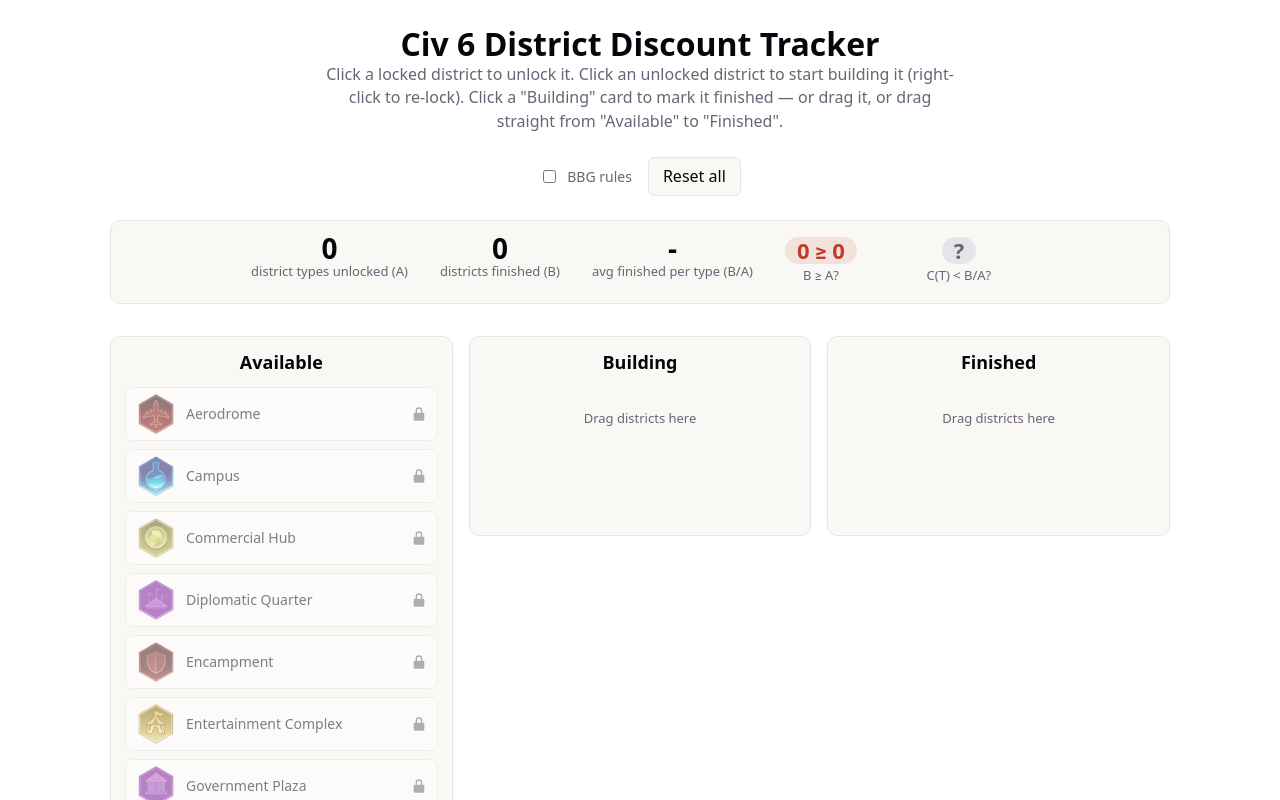
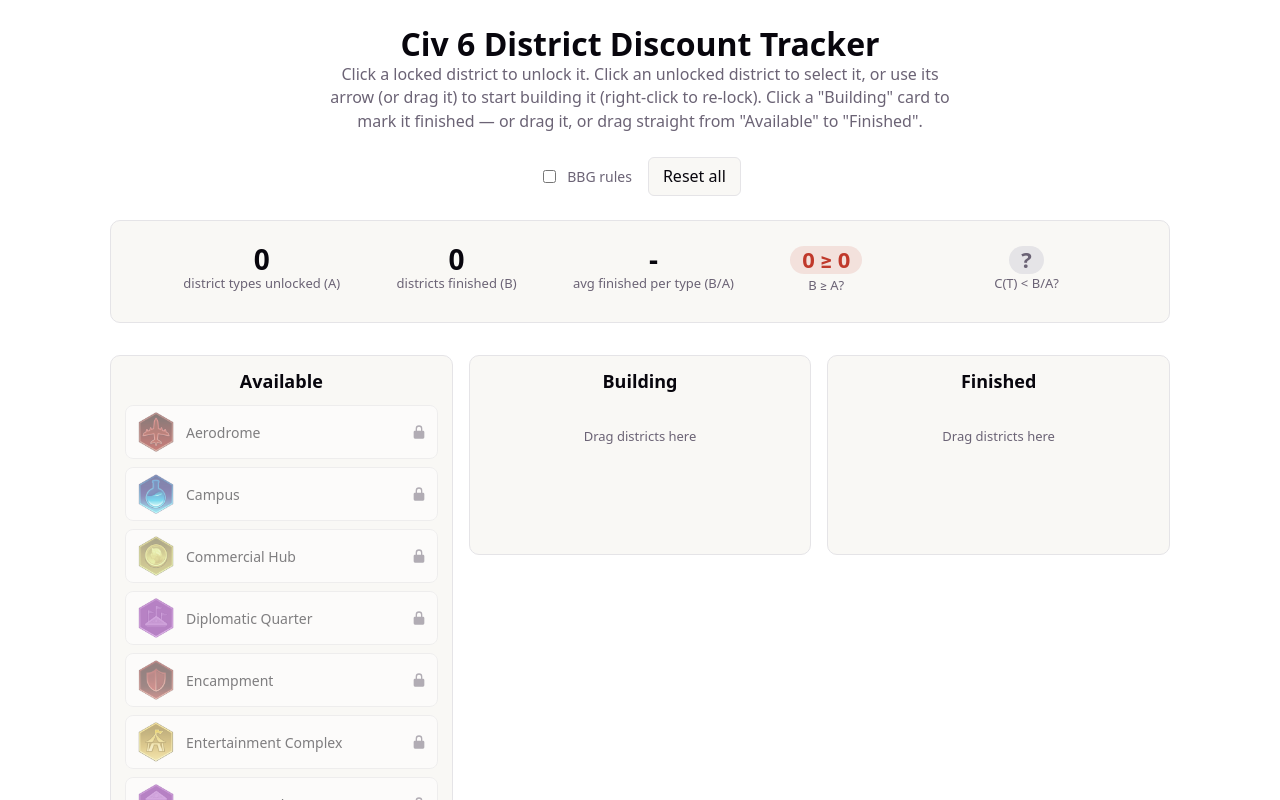
Before and after one commit to Waelmio/civ6-discount, a React (Vite) app: page / in a window 1280 px wide. Shown: the top 800 px of the page. Built offline with nearby package versions, Linux system fonts and the light colour scheme.

Commit message:
Improve the looks

```diff
--- a/src/App.css
+++ b/src/App.css
@@ -49,8 +49,7 @@
 
 .summary-bar {
   display: flex;
-  justify-content: center;
-  gap: 32px;
+  justify-content: space-evenly;
   padding: 16px;
   margin-bottom: 32px;
   background: var(--bg-card);
@@ -62,6 +61,7 @@
   display: flex;
   flex-direction: column;
   align-items: center;
+  justify-content: center;
 }
 
 .stat-value {
@@ -105,6 +105,36 @@
   font-variant-numeric: tabular-nums;
   text-align: center;
   white-space: nowrap;
+}
+
+.gate-row {
+  display: inline-flex;
+  align-items: center;
+  gap: 0;
+}
+
+.gate-icon-slot {
+  display: flex;
+  align-items: center;
+  justify-content: center;
+  width: 46px;
+  height: 46px;
+  margin-right: -8px;
+  flex-shrink: 0;
+}
+
+.gate-icon {
+  width: 100%;
+  height: 100%;
+  object-fit: contain;
+}
+
+.gate-label {
+  display: inline-block;
+  width: 140px;
+  margin-left: 38px;
+  text-align: center;
+  transform: translateY(-11px);
 }
 
 h2 {
@@ -225,6 +255,11 @@
   background: var(--good-bg);
 }
 
+.district-tile.selected {
+  border-color: var(--accent);
+  box-shadow: 0 0 0 1px var(--accent);
+}
+
 .district-tile.building {
   cursor: grab;
 }
@@ -238,6 +273,27 @@
   height: 16px;
   color: var(--text);
   flex-shrink: 0;
+}
+
+.move-to-building-btn {
+  flex-shrink: 0;
+  display: inline-flex;
+  align-items: center;
+  justify-content: center;
+  border: none;
+  background: none;
+  color: var(--text);
+  cursor: pointer;
+  padding: 0 2px;
+}
+
+.move-to-building-btn svg {
+  width: 18px;
+  height: 18px;
+}
+
+.move-to-building-btn:hover {
+  color: var(--text-h);
 }
 
 .badge {
--- a/src/App.tsx
+++ b/src/App.tsx
@@ -40,6 +40,7 @@
   );
   const [dragOverColumn, setDragOverColumn] = useState<"building" | "finished" | null>(null);
   const [hoveredDistrictId, setHoveredDistrictId] = useState<string | null>(null);
+  const [selectedDistrictId, setSelectedDistrictId] = useState<string | null>(null);
   const [contextMenu, setContextMenu] = useState<{ x: number; y: number; districtId: string } | null>(
     null,
   );
@@ -85,7 +86,11 @@
     return map;
   }, [summary]);
 
-  const hoveredResult = hoveredDistrictId ? resultById.get(hoveredDistrictId) : undefined;
+  const focusedDistrictId = hoveredDistrictId ?? selectedDistrictId;
+  const hoveredResult = focusedDistrictId ? resultById.get(focusedDistrictId) : undefined;
+  const focusedDistrict = focusedDistrictId
+    ? DISTRICTS.find((d) => d.id === focusedDistrictId)
+    : undefined;
   const hasHoverData = !!hoveredResult && summary.districtTypesUnlocked > 0;
   // C(T) < B/A, compared via cross-multiplication to avoid float rounding.
   const hoverBelowAverage =
@@ -180,9 +185,9 @@
       <header>
         <h1>Civ 6 District Discount Tracker</h1>
         <p className="subtitle">
-          Click a locked district to unlock it. Click an unlocked district to start building it
-          (right-click to re-lock). Click a "Building" card to mark it finished — or drag it, or
-          drag straight from "Available" to "Finished".
+          Click a locked district to unlock it. Click an unlocked district to select it, or use
+          its arrow (or drag it) to start building it (right-click to re-lock). Click a "Building"
+          card to mark it finished — or drag it, or drag straight from "Available" to "Finished".
         </p>
       </header>
 
@@ -215,7 +220,13 @@
           </span>
           <span className="stat-label">B ≥ A?</span>
         </div>
-        <div className="stat">
+        <div className="stat gate-stat">
+          <span className="gate-row">
+            <span className="gate-icon-slot">
+              {hasHoverData && focusedDistrict && (
+                <img src={focusedDistrict.image} alt={focusedDistrict.name} className="gate-icon" />
+              )}
+            </span>
             <span className="gate-value-slot">
               {hasHoverData ? (
                 <span
@@ -229,7 +240,8 @@
                 <span className="stat-value gate-value gate-unknown">?</span>
               )}
             </span>
-          <span className="stat-label">C(T) &lt; B/A?</span>
+          </span>
+          <span className="stat-label gate-label">C(T) &lt; B/A?</span>
         </div>
       </section>
 
@@ -244,7 +256,7 @@
                   key={d.id}
                   className={`district-tile ${r.unlocked ? "unlocked" : "locked"} ${
                     r.discounted ? "discounted" : ""
-                  }`}
+                  } ${focusedDistrictId === d.id ? "selected" : ""}`}
                   draggable={r.unlocked}
                   onDragStart={(e) => {
                     if (!r.unlocked) return;
@@ -256,7 +268,7 @@
                   }}
                   onClick={() => {
                     if (r.unlocked) {
-                      addBuildingInstance(d.id);
+                      setSelectedDistrictId((prev) => (prev === d.id ? null : d.id));
                     } else {
                       unlockDistrict(d.id);
                     }
@@ -272,8 +284,8 @@
                     !r.unlocked
                       ? "Click to unlock"
                       : r.discounted
-                        ? "Click to start building. The next one you place is discounted! Right-click to re-lock."
-                        : `Click to start building. Finish ${r.districtsNeededForNextDiscount} ${
+                        ? "Click to select. Use the arrow to start building — the next one you place is discounted! Right-click to re-lock."
+                        : `Click to select. Use the arrow to start building. Finish ${r.districtsNeededForNextDiscount} ${
                             r.building > 0 ? "any" : "other"
                           } districts to discount the next one. Right-click to re-lock.`
                   }
@@ -298,6 +310,28 @@
                   </div>
                   {r.discounted && (
                     <span className="badge">-{Math.round(r.discountRate * 100)}%</span>
+                  )}
+                  {r.unlocked && (
+                    <button
+                      type="button"
+                      className="move-to-building-btn"
+                      onClick={(e) => {
+                        e.stopPropagation();
+                        addBuildingInstance(d.id);
+                      }}
+                      title="Start building"
+                    >
+                      <svg viewBox="0 0 24 24" aria-hidden="true">
+                        <path
+                          fill="none"
+                          stroke="currentColor"
+                          strokeWidth="2.5"
+                          strokeLinecap="round"
+                          strokeLinejoin="round"
+                          d="M9 5l7 7-7 7"
+                        />
+                      </svg>
+                    </button>
                   )}
                   {!r.unlocked && (
                     <svg className="lock-overlay" viewBox="0 0 24 24" aria-hidden="true">
```
Lines whose indentation alone changed are shown as unchanged.
